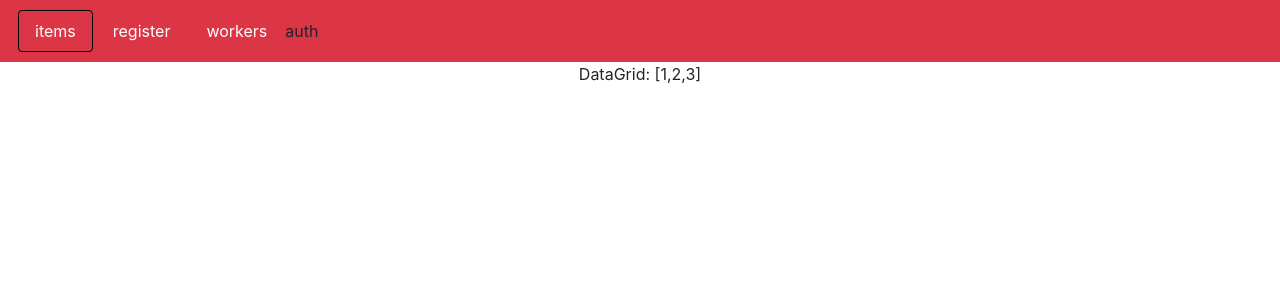
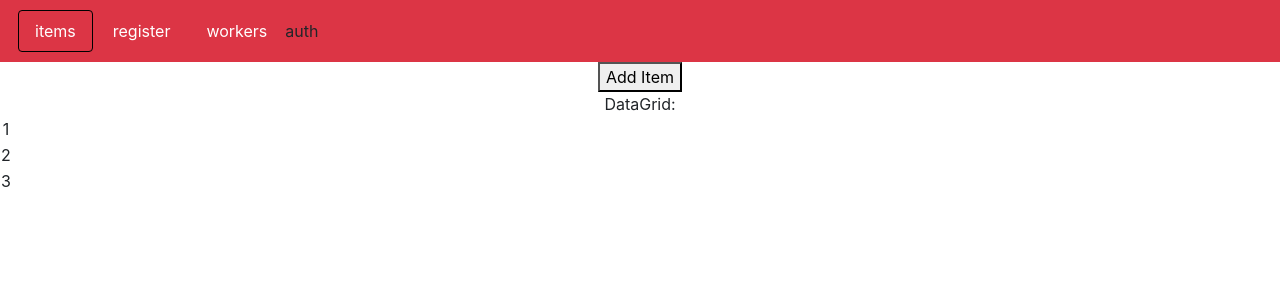
Before and after one commit to jkleczkowski/szkolenie-react, a React (Create React App) app in the folder example-ts/: page /items in a window 1280 px wide. Shown: the top 300 px of the page. Built offline with nearby package versions, Linux system fonts and the light colour scheme.

Commit message:
dodanie store do Items

```diff
--- a/example-ts/src/containers/Items/Items.tsx
+++ b/example-ts/src/containers/Items/Items.tsx
@@ -1,14 +1,16 @@
 import * as React from "react"
 import DataGrid from '../../coponents/DataGrid'
+import { connect } from "react-redux";
 export interface IProps {
-    children?: React.ReactNode
+    data: any[],
+    addItem: any
 }
 
 export interface IState {
 
 }
 
-export default class Items extends React.Component<IProps, IState> {
+class Items extends React.Component<IProps, IState> {
 
     constructor(props: IProps) {
         super(props)
@@ -19,7 +21,18 @@ export default class Items extends React.Component<IProps, IState> {
     public render() {
         return (
 
-            <div><DataGrid data={[1, 2, 3]} /> </div>
+            <div><button onClick={this.props.addItem.bind(this)}>Add Item</button><DataGrid data={this.props.data} /> </div>
         )
     }
 }
+
+export default connect(
+    (store) => { return { ...store } },
+    (dispatch) => {
+        return {
+            addItem() {
+                return dispatch({ type: 'ADD_ITEM', payload: Date.now() });
+            }
+        }
+    }
+)(Items)
--- a/example-ts/src/coponents/DataGrid/DataGrid.tsx
+++ b/example-ts/src/coponents/DataGrid/DataGrid.tsx
@@ -18,7 +18,13 @@ export default class DataGrid extends React.Component<IProps, IState> {
 
     render() {
         return (
-            <div>DataGrid: {JSON.stringify(this.props.data)}</div>
+            <div>DataGrid: <table>
+                <tbody>
+                    {this.props.data.map((itm, idx) => {
+                        return <tr key={idx}><td>{itm}</td></tr>
+                    })}
+                </tbody>
+            </table></div>
         )
     }
 }
--- a/example-ts/src/index.tsx
+++ b/example-ts/src/index.tsx
@@ -5,6 +5,7 @@ import './index.css';
 import registerServiceWorker from './registerServiceWorker';
 import '../node_modules/bootstrap/dist/css/bootstrap.css';
 import { createStore } from 'redux';
+import { Provider } from 'react-redux'
 //,combineReducers, applyMiddleware
 function itemsReducer(state = { data: [1, 2, 3] }, action: any): any {
   switch (action.type) {
@@ -20,11 +21,15 @@ function itemsReducer(state = { data: [1, 2, 3] }, action: any): any {
 }
 const store = createStore(itemsReducer);
 
-store.dispatch({ type: 'ADD_ITEM', payload: 4 });
-console.log(store.getState())
+//store.dispatch({ type: 'ADD_ITEM', payload: 4 });
+//store.dispatch({ type: 'ADD_ITEM', payload: 5 });
+//store.dispatch({ type: 'ADD_ITEM', payload: 6 });
+//console.log(store.getState())
 
 ReactDOM.render(
-  <App />,
+  <Provider store={store}>
+    <App />
+  </Provider>,
   document.getElementById('root') as HTMLElement
 );
 registerServiceWorker();
```
Also changed, not shown: example-ts/src/containers/Workers/Workers.tsx (+2 -5 lines).
